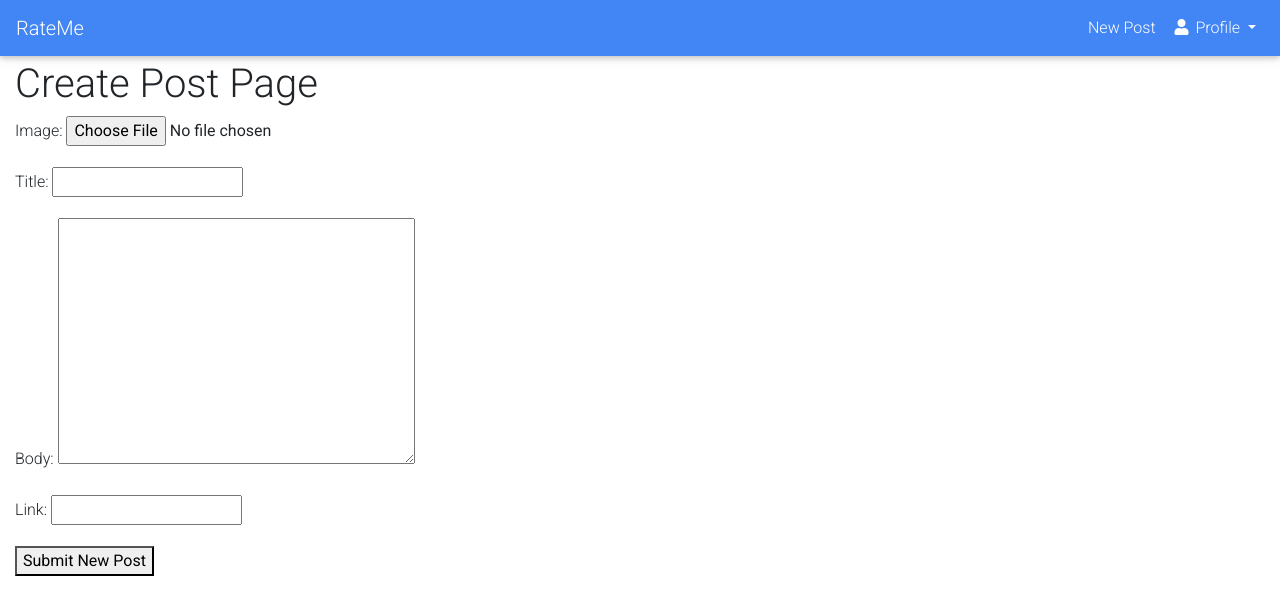
After one commit to kiprotichdominic/InGram, a Django app: page /api/v1/new/ in a window 1280 px wide. The commit adds this page. Shown: the top 615 px of the page. Run offline with Django 3.2, Linux system fonts and the light colour scheme; a user stored in the database is signed in; some libraries are stand-ins or nearby versions.

Commit message:
fix post creation where current user is the author

```diff
--- a/Awardproject/urls.py
+++ b/Awardproject/urls.py
@@ -14,7 +14,9 @@ Including another URLconf
     2. Add a URL to urlpatterns:  path('blog/', include('blog.urls'))
 """
 from django.contrib import admin
+from django.conf import settings
 from django.urls import path, include
+from django.conf.urls.static import static
 from django.contrib.auth import views
 
 urlpatterns = [
@@ -28,3 +30,5 @@ urlpatterns = [
     path('api/v1/rest-auth/', include('rest_auth.urls')),
     path('api/v1/rest-auth/registration/',include('rest_auth.registration.urls')),
 ]
+if settings.DEBUG:
+    urlpatterns += static(settings.MEDIA_URL, document_root=settings.MEDIA_ROOT)
--- /dev/null
+++ b/projects/forms.py
@@ -0,0 +1,8 @@
+from django import forms
+from .models import Post
+
+class PostForm(forms.ModelForm):
+
+    class Meta:
+        model = Post
+        fields = ['image','title','body','link']
--- a/projects/models.py
+++ b/projects/models.py
@@ -1,5 +1,6 @@
 from django.db import models
 from django.contrib.auth.models import User
+from django.urls import reverse
 
 
 class Post(models.Model):
@@ -14,3 +15,6 @@ class Post(models.Model):
 
     def __str__(self):
         return self.title
+
+    def get_absolute_url(self):
+        return reverse('project-detail', kwargs={'pk': self.pk})
--- a/projects/serializers.py
+++ b/projects/serializers.py
@@ -6,10 +6,10 @@ class ProjectSerializer(serializers.ModelSerializer):
 
     class Meta:
         model = Post
-        fields = ('id', 'image','author', 'title', 'body', 'created_at',)
+        fields = ('image','author', 'title', 'body', 'created_at',)
 
 
 class UserSerializer(serializers.ModelSerializer):
     class Meta:
         model = get_user_model()
-        fields = ('id', 'username',)
+        fields = ('username',)
--- a/projects/urls.py
+++ b/projects/urls.py
@@ -1,10 +1,14 @@
 from django.urls import path
 from rest_framework.routers import SimpleRouter
-from .views import UserViewSet, ProjectViewSet
+from .views import UserViewSet, ProjectViewSet, ProjectCreateView
 
 
 router = SimpleRouter()
 router.register('users', UserViewSet, )
 router.register('', ProjectViewSet,)
 
-urlpatterns = router.urls
+urlpatterns = [
+path('new/', ProjectCreateView.as_view(), name='newproject'),
+]
+
+urlpatterns += router.urls
--- a/projects/views.py
+++ b/projects/views.py
@@ -1,6 +1,9 @@
 from django.contrib.auth import get_user_model
 from rest_framework import viewsets
 from .models import Post
+from .forms import PostForm
+from django.urls import reverse_lazy
+from django.views.generic.edit import CreateView
 from .permissions import IsAuthorOrReadOnly
 from .serializers import ProjectSerializer, UserSerializer
 
@@ -13,3 +16,13 @@ class ProjectViewSet(viewsets.ModelViewSet):
 class UserViewSet(viewsets.ModelViewSet):
     queryset = get_user_model().objects.all()
     serializer_class = UserSerializer
+
+class ProjectCreateView(CreateView):
+    model = Post
+    form_class = PostForm
+    template_name = 'home/post.html'
+    success_url = reverse_lazy('home')
+
+    def form_valid(self, form):
+        form.instance.author = self.request.user
+        return super().form_valid(form)
--- /dev/null
+++ b/templates/home/post.html
@@ -0,0 +1,9 @@
+{% extends "base.html" %}
+{% block content %}
+<h1>Create Post Page</h1>
+<form method="POST" enctype="multipart/form-data">
+  {% csrf_token %}
+  {{ form.as_p }}
+  <button type="submit">Submit New Post</button>
+</form>
+{% endblock content %}
--- a/templates/navbar.html
+++ b/templates/navbar.html
@@ -9,7 +9,7 @@
       <div class="navbar-nav">
         {% if user.is_authenticated %}
         <li class="nav-item">
-          <a class="nav-item nav-link" href="">New Post</a>
+          <a class="nav-item nav-link" href="{% url 'newproject' %}">New Post</a>
         </li>
         <li class="nav-item dropdown">
           <a class="nav-link dropdown-toggle" id="navbarDropdownMenuLink-4" data-toggle="dropdown"
```
Also changed, not shown: home/views.py (+7 -0 lines), db.sqlite3.
